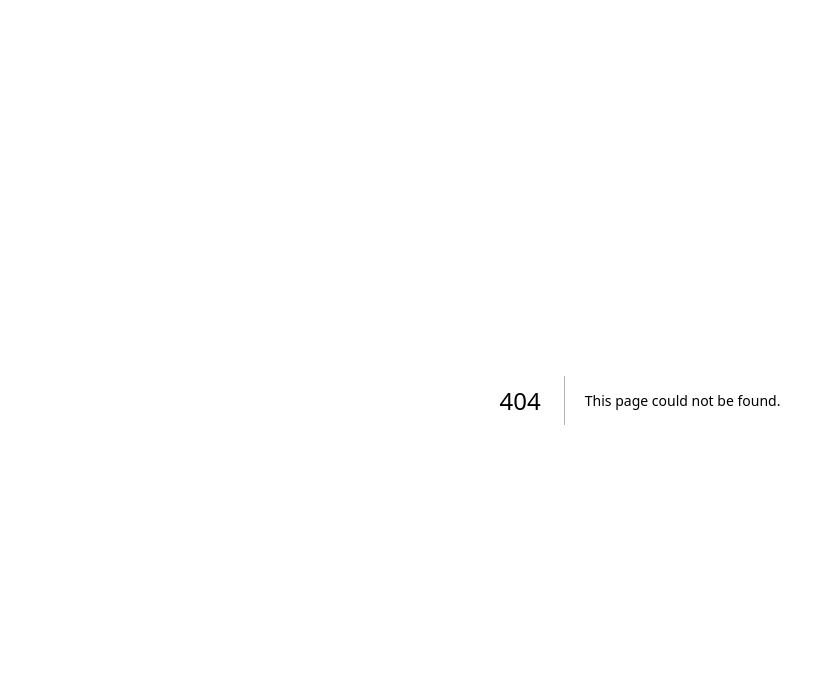
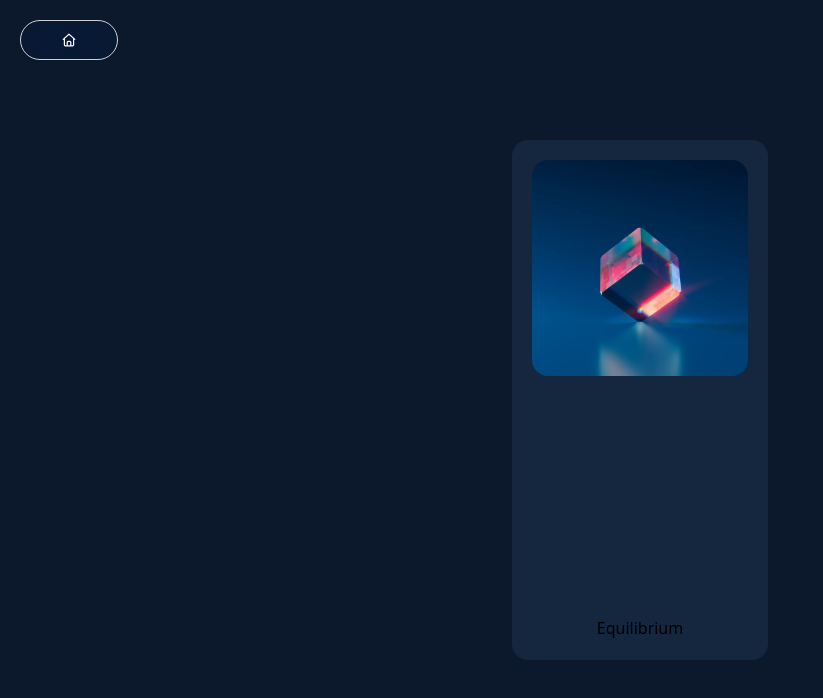
Before and after one commit to spencerattick/styling-showcase, a Next.js app: page /cards/nft-preview in a window 1280 px wide. Before the commit this address had no page. Shown: the top 698 px of the page, without its empty margins (0-823 px from the left). Built offline with nearby package versions, Linux system fonts and the light colour scheme.

Commit message:
add NFT styling

```diff
--- /dev/null
+++ b/src/app/cards/nft-preview/page.tsx
@@ -0,0 +1,13 @@
+import Image from 'next/image'
+import React from 'react'
+
+export default function NFTPreviewCard() {
+  return (
+    <div className='bg-[#0c192d] w-[100vw] h-[100vh] flex justify-center items-center'>
+        <div className='bg-[#15263f] w-[20%] h-[65%] rounded-2xl p-5 flex flex-col justify-between items-center'>
+            <Image src='/image-equilibrium.jpg' alt='glass cube balancing on one corner' height={300} width={300} className='rounded-2xl'/>
+            <h1>Equilibrium</h1>
+        </div>
+    </div>
+  )
+}
--- a/src/app/cards/page.tsx
+++ b/src/app/cards/page.tsx
@@ -8,6 +8,7 @@ export default function CardsPage() {
         <Link href="/cards/qr-code">QR Code</Link>
         <Link href="/cards/social-links">Social Links</Link>
         <Link href="/cards/blog-preview">Blog Preview</Link>
+        <Link href="/cards/nft-preview">NFT Preview</Link>
       </div>
     </div>
   );
--- a/src/app/layout.tsx
+++ b/src/app/layout.tsx
@@ -1,6 +1,8 @@
 import type { Metadata } from "next";
 import { Geist, Geist_Mono } from "next/font/google";
 import "./globals.css";
+import { Button } from "@/components/ui/button";
+import Link from "next/link";
 
 const geistSans = Geist({
   variable: "--font-geist-sans",
@@ -27,6 +29,17 @@ export default function RootLayout({
       <body
         className={`${geistSans.variable} ${geistMono.variable} antialiased w-full h-full`}
       >
+        <Button
+          variant="outline"
+          size="lg"
+          className="absolute z-10 top-5 left-5"
+        >
+          <Link href="/">
+            <svg xmlns="http://www.w3.org/2000/svg" viewBox="0 0 640 640" className="w-20 h-20 fill-white">
+              <path d="M304 70.1C313.1 61.9 326.9 61.9 336 70.1L568 278.1C577.9 286.9 578.7 302.1 569.8 312C560.9 321.9 545.8 322.7 535.9 313.8L527.9 306.6L527.9 511.9C527.9 547.2 499.2 575.9 463.9 575.9L175.9 575.9C140.6 575.9 111.9 547.2 111.9 511.9L111.9 306.6L103.9 313.8C94 322.6 78.9 321.8 70 312C61.1 302.2 62 287 71.8 278.1L304 70.1zM320 120.2L160 263.7L160 512C160 520.8 167.2 528 176 528L224 528L224 424C224 384.2 256.2 352 296 352L344 352C383.8 352 416 384.2 416 424L416 528L464 528C472.8 528 480 520.8 480 512L480 263.7L320 120.3zM272 528L368 528L368 424C368 410.7 357.3 400 344 400L296 400C282.7 400 272 410.7 272 424L272 528z" />
+            </svg>
+          </Link>
+        </Button>
         {children}
       </body>
     </html>
```
Also changed, not shown: public/image-equilibrium.jpg (added).
